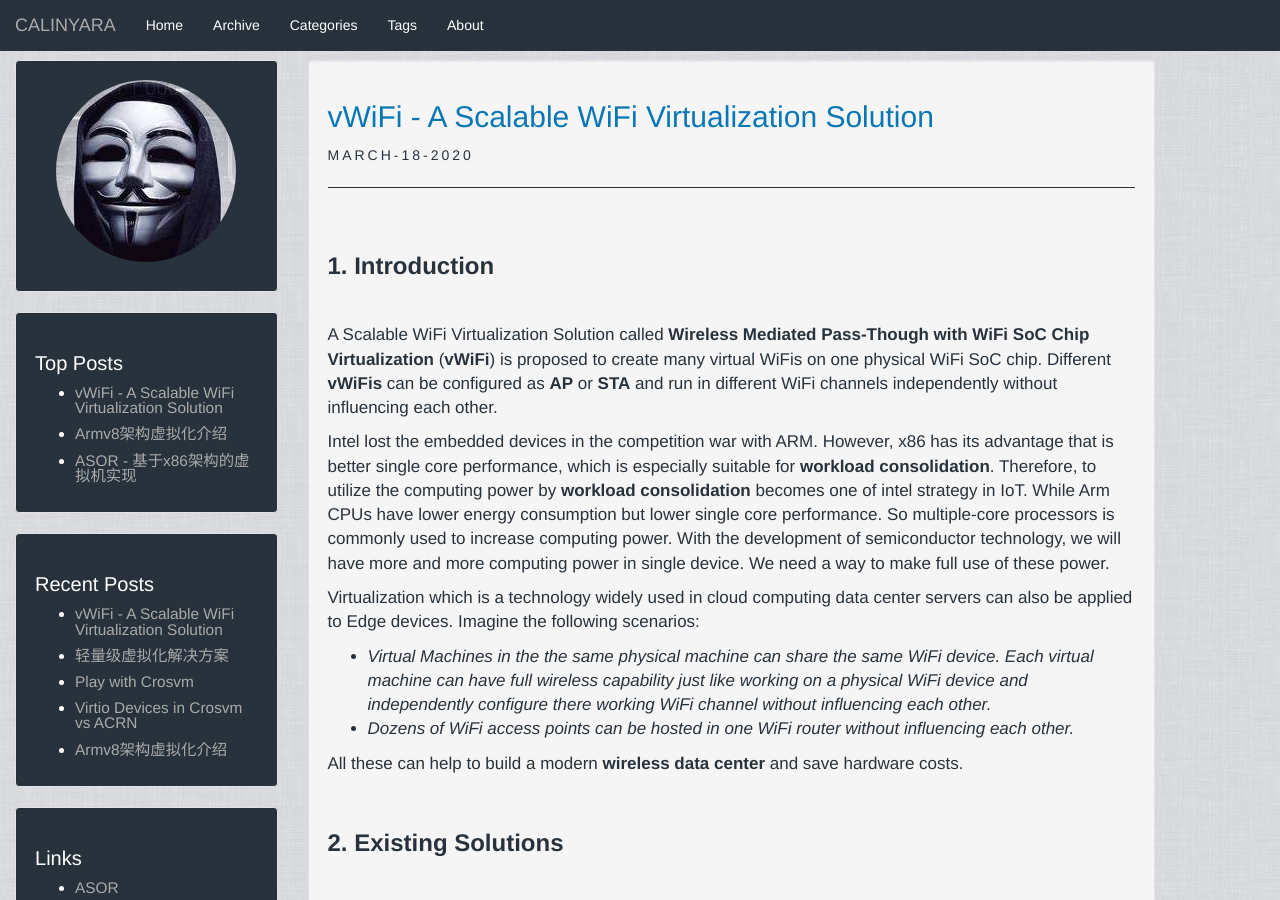
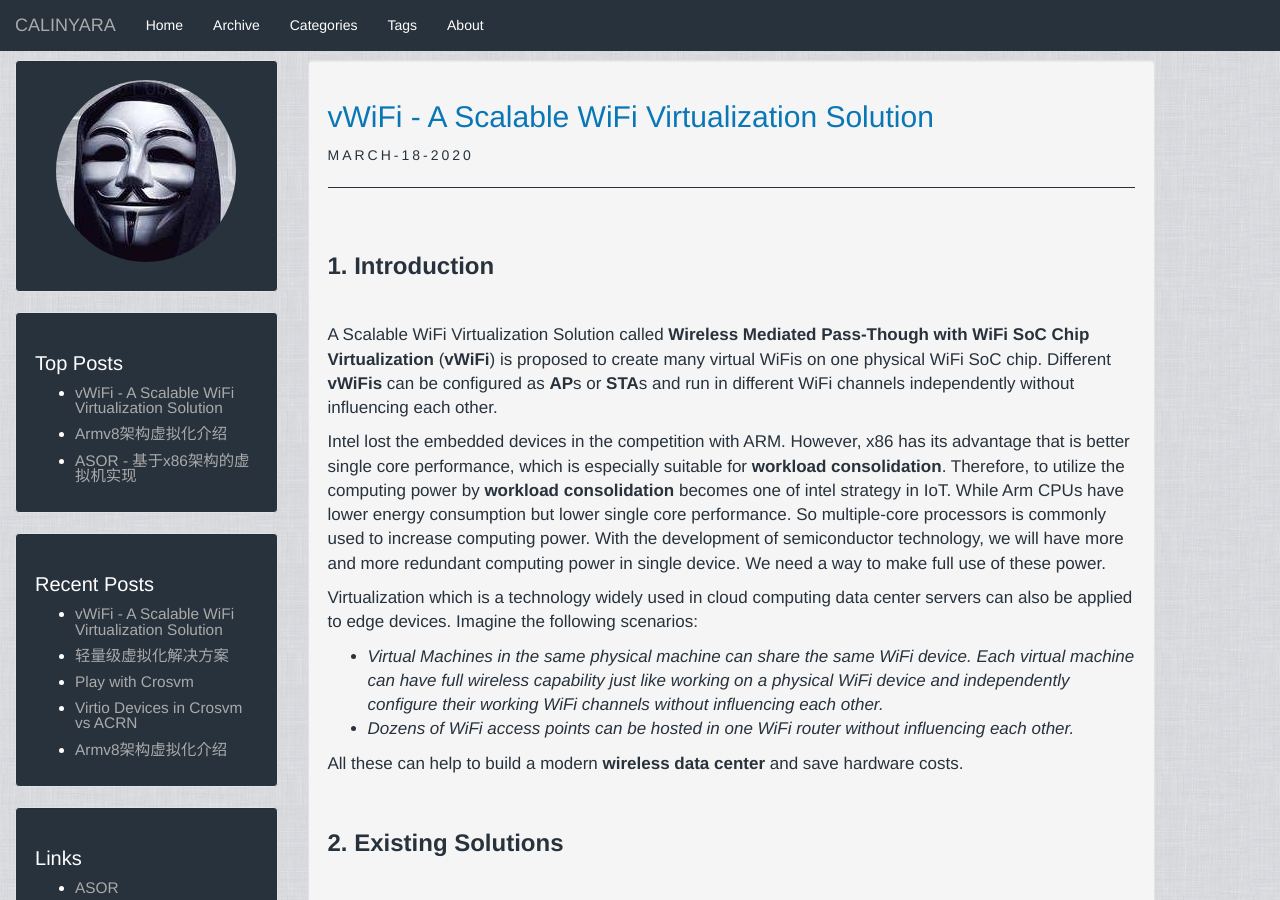
Before and after one commit to calinyara/calinyara.github.io, a Jekyll site: the page built from _posts/2020-3-18-vWiFi-A-Scalable-WiFi-Virtualization-Solution.markdown, in a window 1280 px wide and 900 px high. Built offline with Jekyll 4.4.1, drawn with Linux system fonts in a browser that asks for light colours; some of the changed text lies outside the part shown.

Commit message:
vWiFi: fix

```diff
--- a/_posts/2020-3-18-vWiFi-A-Scalable-WiFi-Virtualization-Solution.markdown
+++ b/_posts/2020-3-18-vWiFi-A-Scalable-WiFi-Virtualization-Solution.markdown
@@ -13,13 +13,13 @@ description:
 
 <br>
 
-A Scalable WiFi Virtualization Solution called **Wireless** **Mediated Pass-Though with** **WiFi** **SoC Chip Virtualization** (**vWiFi**) is proposed to create many virtual WiFis on one physical WiFi SoC chip.  Different **vWiFis** can be configured as **AP** or **STA** and  run in different WiFi channels independently without  influencing each other.
+A Scalable WiFi Virtualization Solution called **Wireless** **Mediated Pass-Though with** **WiFi** **SoC Chip Virtualization** (**vWiFi**) is proposed to create many virtual WiFis on one physical WiFi SoC chip.  Different **vWiFis** can be configured as **AP**s or **STA**s and  run in different WiFi channels independently without  influencing each other.
 
-Intel lost the embedded devices in the competition war with ARM. However, x86 has its advantage that is better single core performance, which is especially suitable for **workload consolidation**. Therefore, to utilize the  computing power by **workload consolidation** becomes one of intel strategy in IoT. While Arm CPUs have lower energy consumption but lower single core performance. So multiple-core processors is commonly used to increase computing power. With the development of semiconductor technology, we will have more and more computing power in single device. We need a way to make full use of these power.
+Intel lost the embedded devices in the competition with ARM. However, x86 has its advantage that is better single core performance, which is especially suitable for **workload consolidation**. Therefore, to utilize the  computing power by **workload consolidation** becomes one of intel strategy in IoT. While Arm CPUs have lower energy consumption but lower single core performance. So multiple-core processors is commonly used to increase computing power. With the development of semiconductor technology, we will have more and more redundant computing power in single device. We need a way to make full use of these power.
 
-Virtualization which is a technology widely used  in cloud computing data center servers can also be applied to Edge devices. Imagine the following scenarios:
+Virtualization which is a technology widely used  in cloud computing data center servers can also be applied to edge devices. Imagine the following scenarios:
 
-- *Virtual Machines in the the same physical machine can share the same WiFi device. Each virtual machine can have full wireless capability just like working on a physical WiFi device and independently configure there working WiFi channel without influencing each other.*
+- *Virtual Machines in the same physical machine can share the same WiFi device. Each virtual machine can have full wireless capability just like working on a physical WiFi device and independently configure their working WiFi channels without influencing each other.*
 - *Dozens of WiFi access points can be hosted in one WiFi router without influencing each other.*
 
 All these can help to build a modern **wireless data center** and save hardware costs.
```
Also changed, not shown: other parts of _posts/2020-3-18-vWiFi-A-Scalable-WiFi-Virtualization-Solution.markdown (+3 -3 lines).
